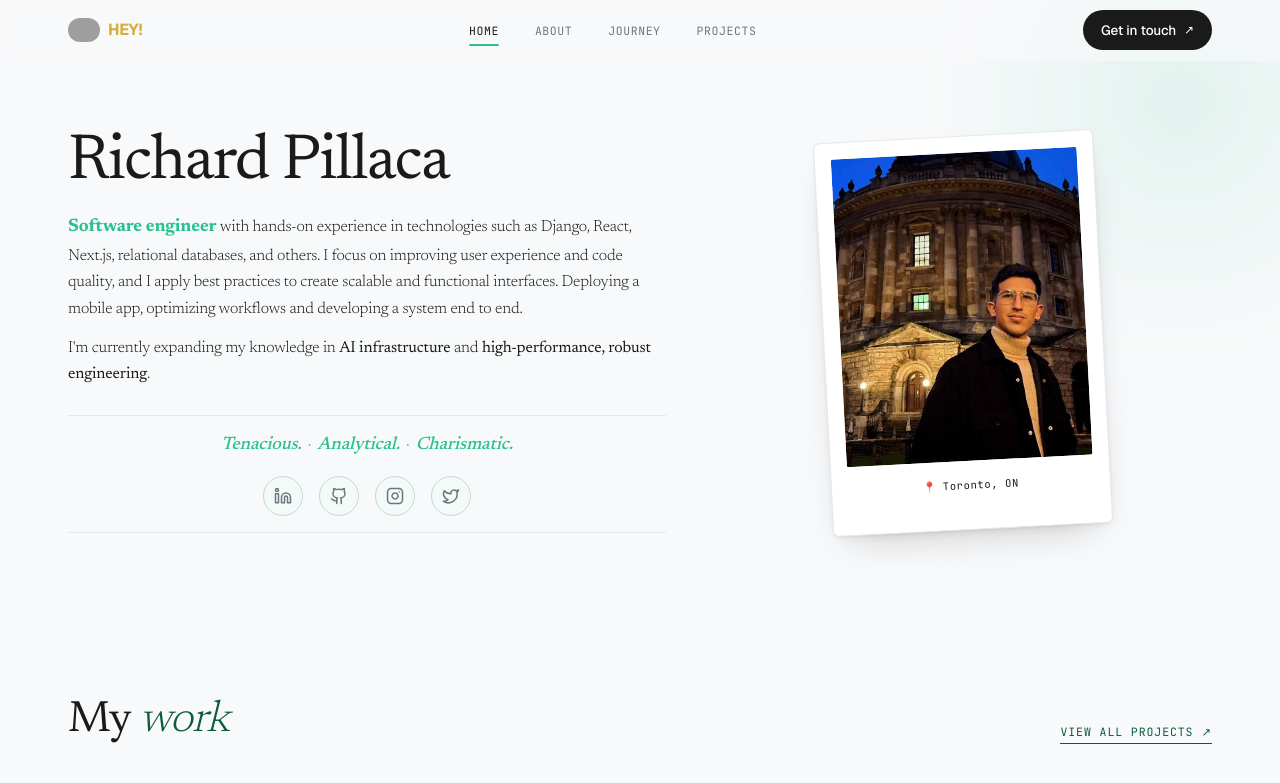
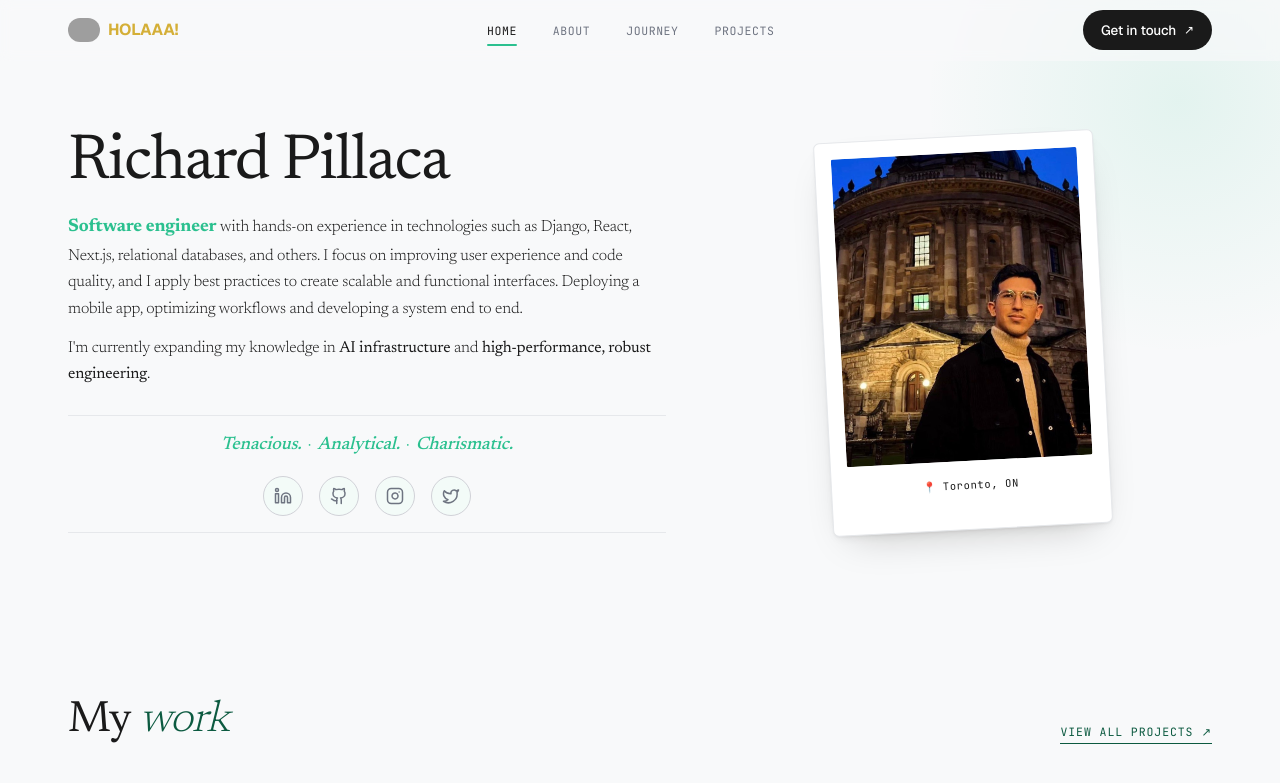
Before and after one commit to RikepilB/Portlio, a Next.js app: page / in a window 1280 px wide. Shown: the top 783 px of the page. Built offline with nearby package versions, Linux system fonts and the light colour scheme; grey boxes are pictures that could not be loaded.

Commit message:
Randomize navbar phrase on each refresh

```diff
--- a/src/components/layout/Nav.tsx
+++ b/src/components/layout/Nav.tsx
@@ -5,6 +5,8 @@ import Image from 'next/image'
 import Link from 'next/link'
 import { usePathname } from 'next/navigation'
 import { contactInfo } from '@/data/social'
+
+const phrases = ['HEY!', 'HOLAAA!', 'SALUT!', 'QUE ONDA!', 'GOOOL!']
 
 const navItems = [
     { href: '/', label: 'Home' },
@@ -17,6 +19,7 @@ export function Nav() {
     const pathname = usePathname()
     const [isScrolled, setIsScrolled] = useState(false)
     const [mobileOpen, setMobileOpen] = useState(false)
+    const [phrase] = useState(() => phrases[Math.floor(Math.random() * phrases.length)])
 
     useEffect(() => {
         const handleScroll = () => setIsScrolled(window.scrollY > 20)
@@ -53,7 +56,7 @@ export function Nav() {
                             priority
                         />
                         <span className="font-sans font-bold text-[16px] tracking-[-0.01em]" style={{ color: '#D4AF37' }}>
-                            HEY!
+                            {phrase}
                         </span>
                     </Link>
 
```
